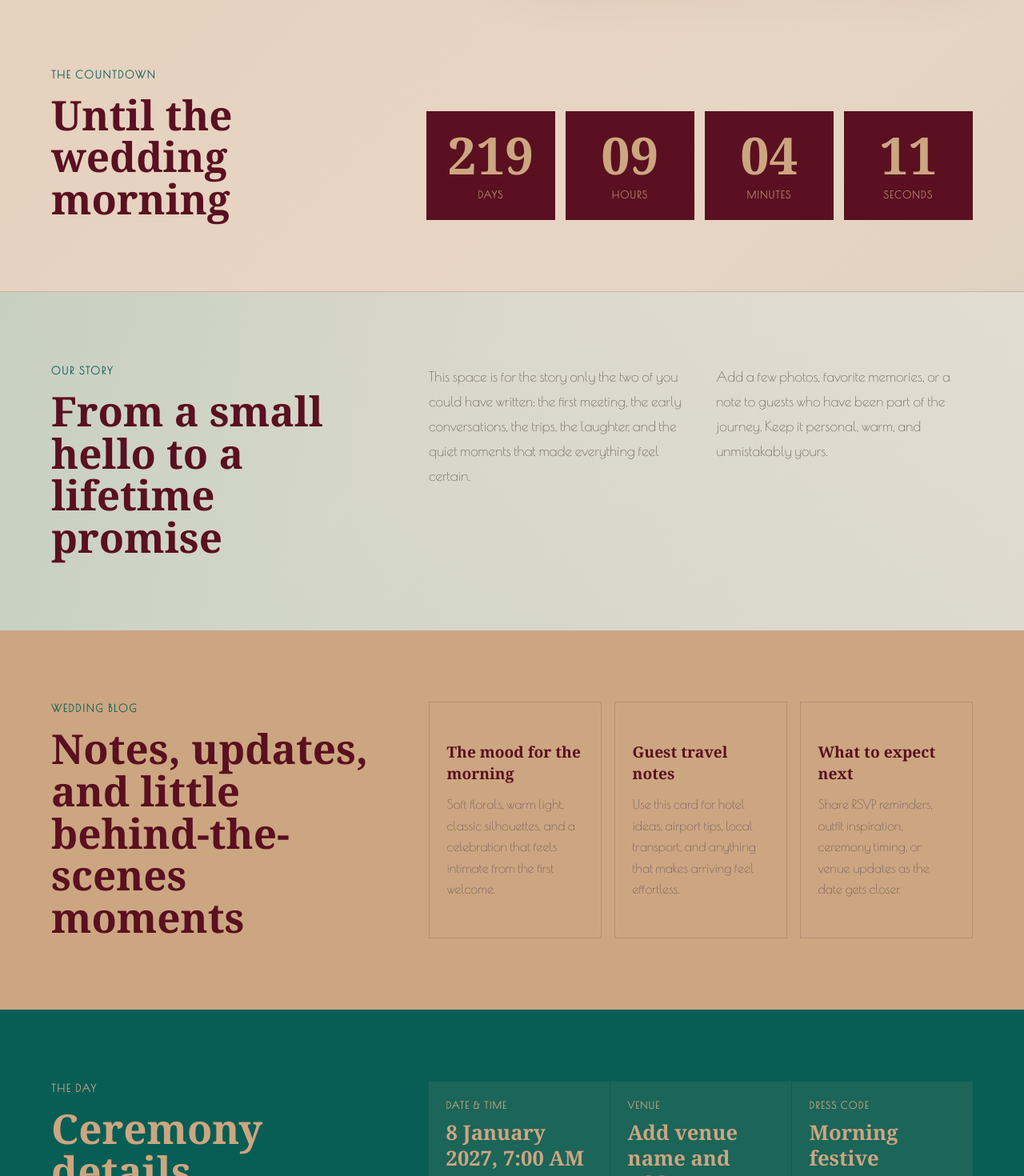
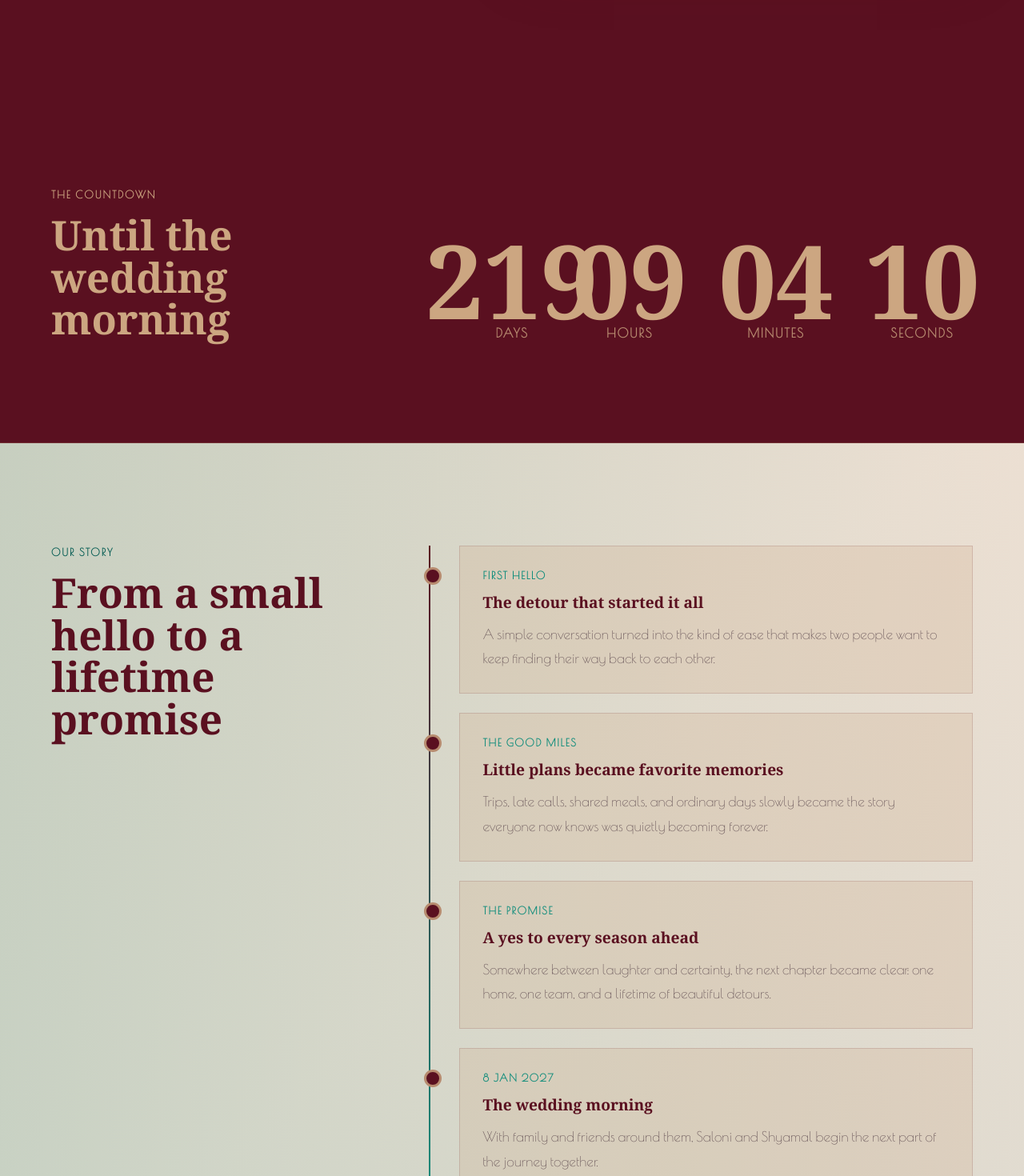
Before and after one commit to SalonSikdar/two-detours-later, a React (Create React App) app: page / in a window 1280 px wide. Shown: the part 920-2390 px from the top of the page at 80% size. Built offline with nearby package versions, Linux system fonts and the light colour scheme; a web font is replaced by a local one.

Commit message:
added timeline

```diff
--- a/package.json
+++ b/package.json
@@ -11,6 +11,7 @@
     "@testing-library/user-event": "^13.5.0",
     "react": "^19.2.7",
     "react-dom": "^19.2.7",
+    "react-icons": "^5.6.0",
     "react-scripts": "5.0.1",
     "web-vitals": "^2.1.4"
   },
--- a/src/App.css
+++ b/src/App.css
@@ -225,44 +225,49 @@ h3 {
 
 .countdown-section,
 .content-section {
-  padding: clamp(3rem, 7vw, 6rem) clamp(1rem, 5vw, 5.5rem);
+  min-height: 70vh;
+  padding: clamp(5rem, 10vw, 9rem) clamp(1rem, 5vw, 5.5rem);
 }
 
 .countdown-section {
   align-items: end;
-  background: rgba(204, 166, 129, 0.18);
-  border-block: 1px solid var(--line);
+  background: var(--wine);
+  border-block: 1px solid rgba(204, 166, 129, 0.22);
   display: grid;
   gap: 2rem;
   grid-template-columns: minmax(0, 0.78fr) minmax(0, 1.22fr);
 }
 
+.countdown-section .eyebrow,
+.countdown-section h2 {
+  color: var(--gold);
+}
+
 .countdown-grid {
   display: grid;
-  gap: 0.8rem;
+  gap: clamp(1.5rem, 4vw, 3rem);
   grid-template-columns: repeat(4, minmax(0, 1fr));
 }
 
 .countdown-tile {
-  background: var(--ink);
-  color: #CCA681;
+  color: var(--gold);
   display: grid;
-  min-height: 8.5rem;
-  padding: 1.15rem 0.8rem;
+  min-height: 0;
+  padding: 0;
   place-items: center;
   text-align: center;
 }
 
 .countdown-tile strong {
-  color: var(--gold);
-  font-size: clamp(2.2rem, 5vw, 4rem);
+  color: #CCA681;
+  font-size: clamp(4rem, 10vw, 8rem);
   font-variant-numeric: tabular-nums;
-  line-height: 1;
+  line-height: 0.88;
 }
 
 .countdown-tile span {
-  color: rgba(204, 166, 129, 0.78);
-  font-size: 0.78rem;
+  color: rgba(204, 166, 129, 0.82);
+  font-size: clamp(0.82rem, 1.4vw, 1rem);
   font-weight: 800;
   letter-spacing: 0.1em;
   text-transform: uppercase;
@@ -282,12 +287,55 @@ h3 {
   background: linear-gradient(90deg, rgba(14, 140, 123, 0.16), rgba(204, 166, 129, 0));
 }
 
-.story-layout {
-  columns: 2 18rem;
-  column-gap: clamp(1.5rem, 3vw, 3rem);
+.story-timeline {
+  display: grid;
+  gap: 1.5rem;
+  padding-left: clamp(1.5rem, 3vw, 2.5rem);
+  position: relative;
+}
+
+.story-timeline::before {
+  background: linear-gradient(180deg, var(--wine), var(--teal));
+  content: '';
+  inset: 0 auto 0 0;
+  position: absolute;
+  width: 2px;
+}
+
+.timeline-item {
+  background: rgba(204, 166, 129, 0.22);
+  border: 1px solid rgba(90, 16, 32, 0.14);
+  padding: clamp(1.25rem, 3vw, 1.75rem);
+  position: relative;
+}
+
+.timeline-item::before {
+  background: var(--wine);
+  border: 3px solid rgba(204, 166, 129, 0.82);
+  border-radius: 50%;
+  content: '';
+  height: 1rem;
+  left: calc(clamp(1.5rem, 3vw, 2.5rem) * -1 - 0.45rem);
+  position: absolute;
+  top: 1.6rem;
+  width: 1rem;
+}
+
+.timeline-date {
+  color: var(--teal);
+  display: block;
+  font-size: 0.82rem;
+  font-weight: 900;
+  letter-spacing: 0.12em;
+  margin-bottom: 0.75rem;
+  text-transform: uppercase;
+}
+
+.timeline-item p {
   color: var(--muted);
   font-size: 1.08rem;
-  line-height: 1.8;
+  line-height: 1.75;
+  margin-bottom: 0;
 }
 
 .journal-section {
@@ -325,12 +373,17 @@ h3 {
 
 .details-section {
   background: #085E55;
-  color: #CCA681;
+  color: #fff;
 }
 
 .details-section h2,
 .details-section .eyebrow {
-  color: #CCA681;
+  color: #fff;
+}
+
+.details-section .details-grid span,
+.details-section .details-grid strong {
+  color: #fff;
 }
 
 .details-grid {
@@ -349,6 +402,51 @@ h3 {
   display: block;
   font-size: clamp(1.25rem, 2vw, 1.7rem);
   line-height: 1.25;
+}
+
+.site-footer {
+  align-items: center;
+  background: #292F17;
+  color: #CCA681;
+  display: flex;
+  gap: 1.5rem;
+  justify-content: space-between;
+  padding: clamp(2rem, 5vw, 3rem) clamp(1rem, 5vw, 5.5rem);
+}
+
+.footer-brand {
+  color: #CCA681;
+  display: inline-block;
+  font-family: var(--title-font);
+  font-size: clamp(1.4rem, 3vw, 2rem);
+  font-weight: 700;
+  margin-bottom: 0.45rem;
+}
+
+.site-footer p {
+  color: rgba(204, 166, 129, 0.78);
+  font-size: 1rem;
+  line-height: 1.5;
+  margin-bottom: 0;
+}
+
+.instagram-link {
+  align-items: center;
+  border: 1px solid rgba(204, 166, 129, 0.45);
+  border-radius: 999px;
+  color: #CCA681;
+  display: inline-flex;
+  flex-shrink: 0;
+  font-weight: 800;
+  gap: 0.6rem;
+  justify-content: center;
+  min-height: 48px;
+  padding: 0.85rem 1.1rem;
+}
+
+.instagram-link svg {
+  height: 1.25rem;
+  width: 1.25rem;
 }
 
 @media (max-width: 860px) {
@@ -379,6 +477,11 @@ h3 {
   .details-grid {
     grid-template-columns: 1fr;
   }
+
+  .site-footer {
+    align-items: flex-start;
+    flex-direction: column;
+  }
 }
 
 @media (max-width: 560px) {
@@ -397,4 +500,8 @@ h3 {
   .hero-actions a {
     width: 100%;
   }
+
+  .instagram-link {
+    width: 100%;
+  }
 }
--- a/src/App.js
+++ b/src/App.js
@@ -1,4 +1,5 @@
 import { useEffect, useMemo, useState } from 'react';
+import { FaInstagram } from 'react-icons/fa';
 import './App.css';
 
 const weddingDate = new Date('2027-01-08T07:00:00+05:30');
@@ -53,7 +54,7 @@ function App() {
         <div className="hero-copy">
           <p className="eyebrow">January 8, 2027 · 7:00 AM IST</p>
           <h1>Saloni & Shyamal</h1>
-          <h3>#twoDetoursLater</h3>
+          <h2>#twoDetoursLater</h2>
           <p className="hero-text">
             A calm morning ceremony, a room full of favorite people, and the
             beginning of the next beautiful detour.
@@ -96,17 +97,39 @@ function App() {
           <p className="eyebrow">Our Story</p>
           <h2>From a small hello to a lifetime promise</h2>
         </div>
-        <div className="story-layout">
-          <p>
-            This space is for the story only the two of you could have written:
-            the first meeting, the early conversations, the trips, the laughter,
-            and the quiet moments that made everything feel certain.
-          </p>
-          <p>
-            Add a few photos, favorite memories, or a note to guests who have
-            been part of the journey. Keep it personal, warm, and unmistakably
-            yours.
-          </p>
+        <div className="story-timeline" aria-label="Our relationship timeline">
+          <article className="timeline-item">
+            <span className="timeline-date">First Hello</span>
+            <h3>The detour that started it all</h3>
+            <p>
+              A simple conversation turned into the kind of ease that makes two
+              people want to keep finding their way back to each other.
+            </p>
+          </article>
+          <article className="timeline-item">
+            <span className="timeline-date">The Good Miles</span>
+            <h3>Little plans became favorite memories</h3>
+            <p>
+              Trips, late calls, shared meals, and ordinary days slowly became
+              the story everyone now knows was quietly becoming forever.
+            </p>
+          </article>
+          <article className="timeline-item">
+            <span className="timeline-date">The Promise</span>
+            <h3>A yes to every season ahead</h3>
+            <p>
+              Somewhere between laughter and certainty, the next chapter became
+              clear: one home, one team, and a lifetime of beautiful detours.
+            </p>
+          </article>
+          <article className="timeline-item">
+            <span className="timeline-date">8 Jan 2027</span>
+            <h3>The wedding morning</h3>
+            <p>
+              With family and friends around them, Saloni and Shyamal begin the
+              next part of the journey together.
+            </p>
+          </article>
         </div>
       </section>
 
@@ -163,6 +186,25 @@ function App() {
           </div>
         </div>
       </section>
+
+      <footer className="site-footer">
+        <div>
+          <a className="footer-brand" href="#home">
+            Two Detours Later
+          </a>
+          <p>Made with love for Saloni & Shyamal.</p>
+        </div>
+        <a
+          className="instagram-link"
+          href="https://www.instagram.com/"
+          target="_blank"
+          rel="noopener noreferrer"
+          aria-label="Visit our Instagram"
+        >
+          <FaInstagram aria-hidden="true" />
+          <span>Instagram</span>
+        </a>
+      </footer>
     </main>
   );
 }
```
Also changed, not shown: 1 other file (tests, documents, lock files or other folders).
